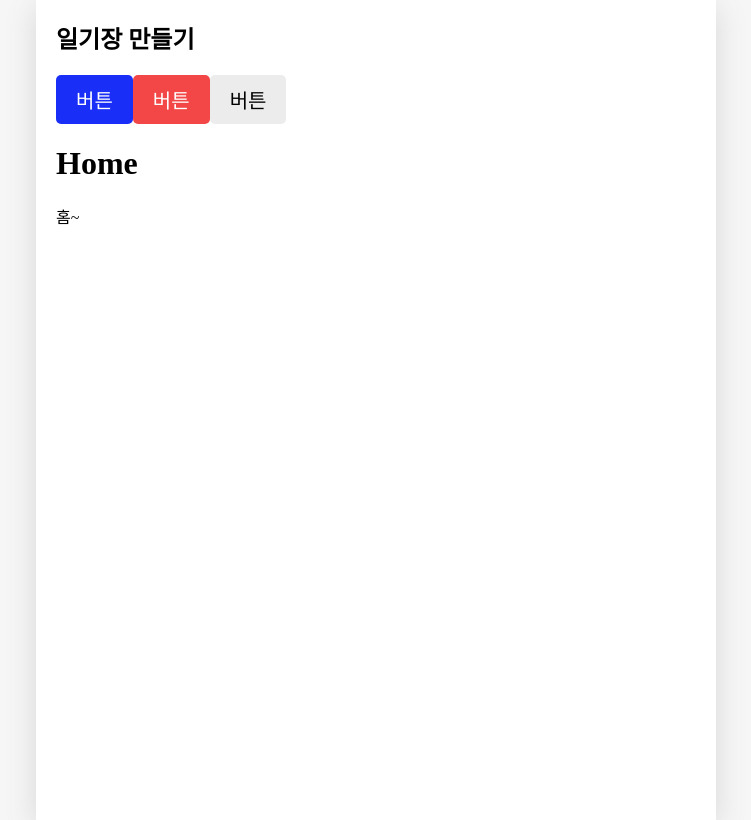
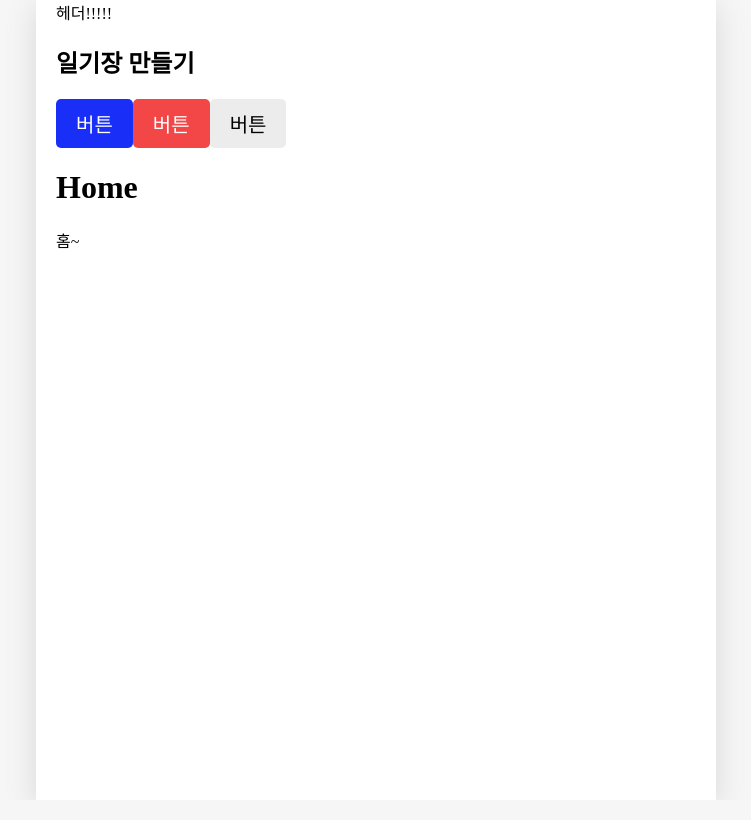
Before and after one commit to myongdol/emotion_diary, a React (Create React App) app: page / in a window 1280 px wide. Shown: the whole page, without its empty margins (264-1015 px from the left). Built offline with nearby package versions, Linux system fonts and the light colour scheme; a web font is replaced by a local one.

Commit message:
[feat]헤더 컴포넌트 추가

```diff
--- a/src/App.js
+++ b/src/App.js
@@ -7,6 +7,7 @@ import Edit from './pages/Edit';
 
 //컴포넌트
 import MyButton from './components/MyButton';
+import Header from './components/Header';
 
 
 
@@ -14,6 +15,7 @@ function App() {
   return (
     <BrowserRouter>
       <div className="App">
+        <Header headText={"헤더!!!!!"}/>
         <h2>일기장 만들기</h2>
         <MyButton text={'버튼'} type={"positive"} onClick={() => alert("hi")}/>
         <MyButton text={'버튼'} type={"negative"} onClick={() => alert("hi")}/>
--- /dev/null
+++ b/src/components/Header.js
@@ -0,0 +1,15 @@
+const Header = ({headText, leftChild, rightChild}) => {
+    return <hader>
+        <div className="head_btn_left">
+            {leftChild}
+        </div>
+        <div className="head_text">
+            {headText}
+        </div>
+        <div className="head_btn_right">
+            {rightChild}
+        </div>
+    </hader>
+}
+
+export default Header;
```
